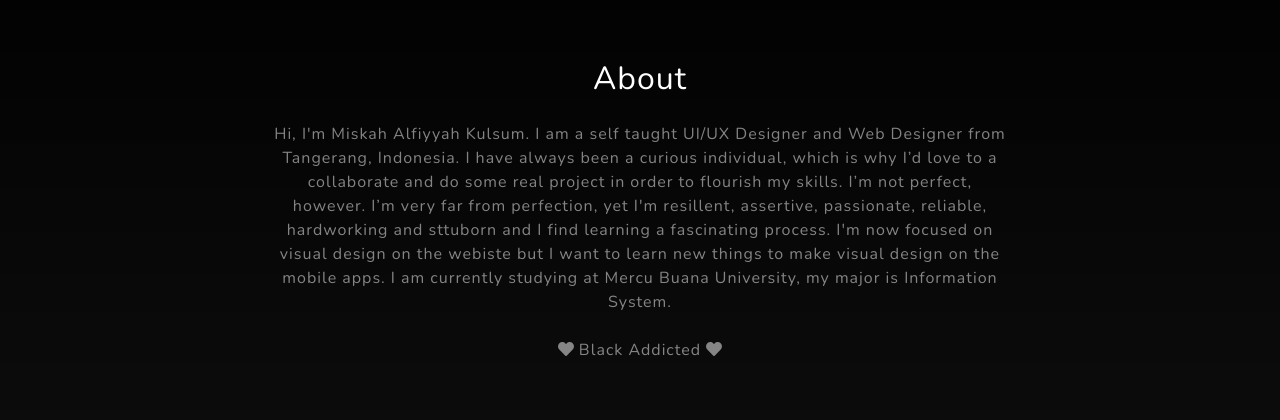
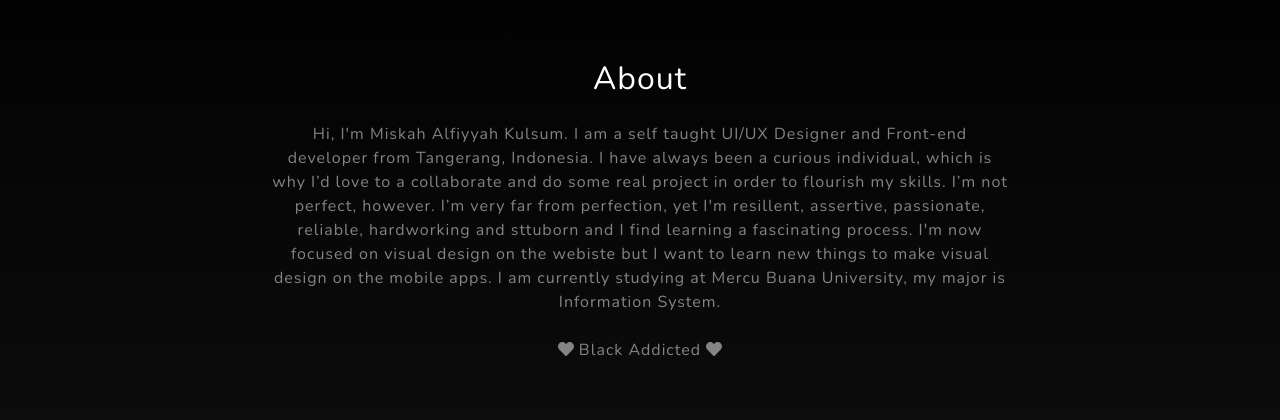
Before and after one commit to miskahalfiyyah/miskahalfiyyah.github.io, a plain HTML site: page index.html in a window 1280 px wide. Shown: the part 900-1320 px from the top of the page. Drawn offline with nearby package versions, Linux system fonts and the light colour scheme.

Commit message:
Update index.html

```diff
--- a/index.html
+++ b/index.html
@@ -59,7 +59,7 @@
                 <div class="col-lg-8 mx-auto">
                     <h2 class="text-white mb-4">About</h2>
                     <p class="text-white-50">
-                        <span>Hi, I'm Miskah Alfiyyah Kulsum. I am a self taught UI/UX Designer and Web Designer from
+                        <span>Hi, I'm Miskah Alfiyyah Kulsum. I am a self taught UI/UX Designer and Front-end developer from
                             Tangerang, Indonesia. I have always been a curious individual, which is why I’d love to a
                             collaborate and do some real project in order to flourish my skills. I’m not perfect,
                             however. I’m very far from perfection, yet I'm resillent, assertive, passionate, reliable,
```
